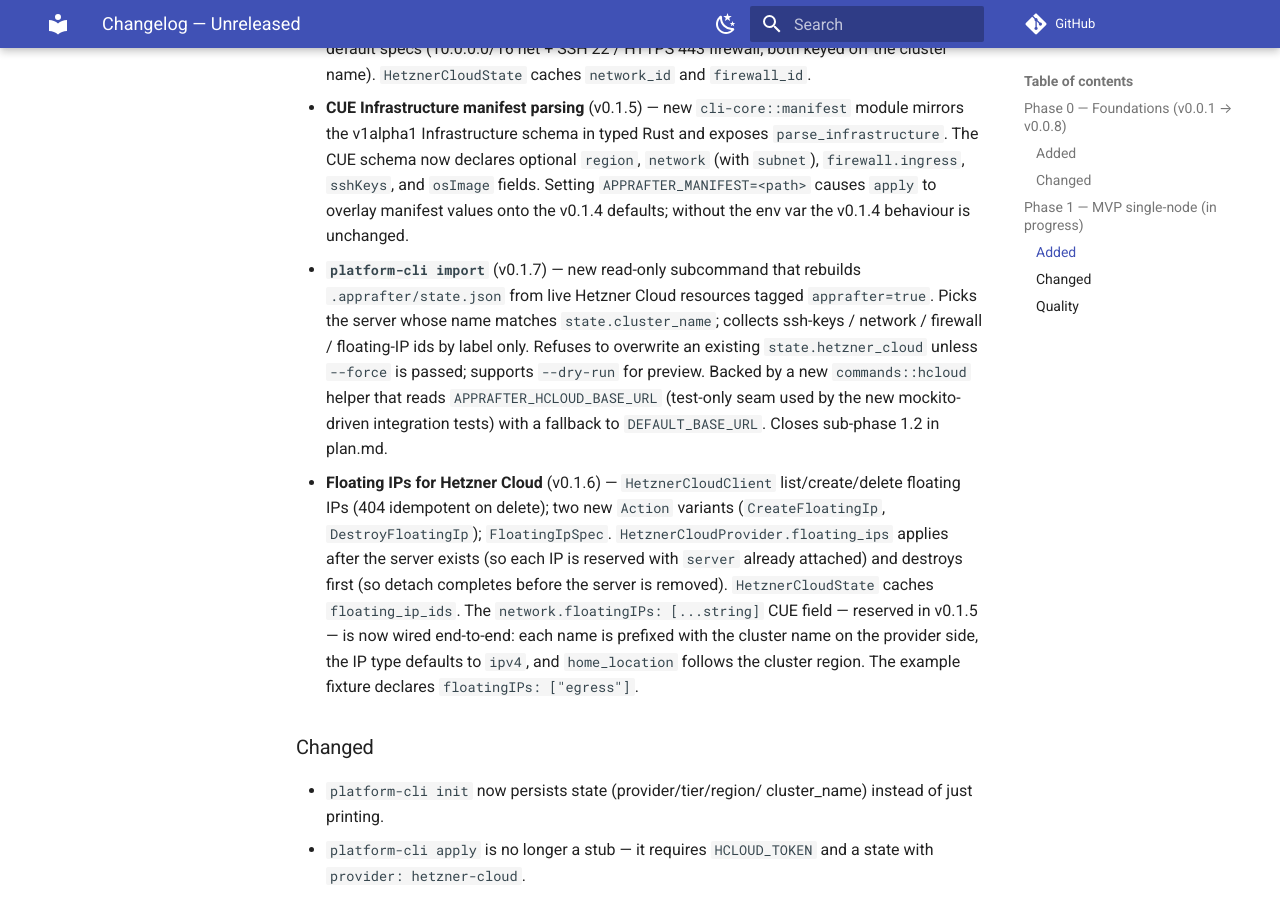
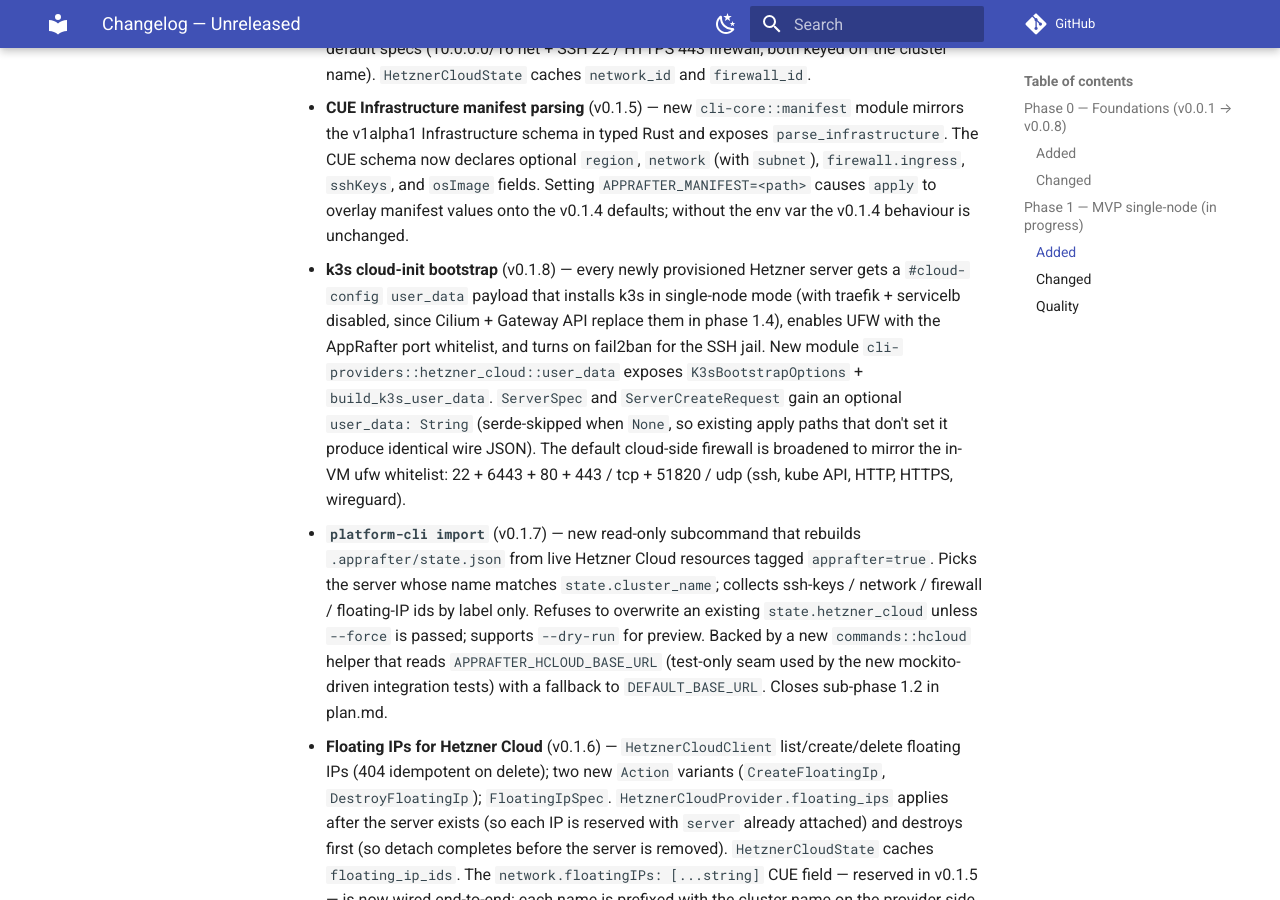
Before and after one commit to AppRafter/apprafter, an MkDocs documentation site: the page built from docs/changelog/UNRELEASED.md, in a window 1280 px wide and 900 px high, scrolled down 2335 px. Built offline with MkDocs 1.6.1 and Material for MkDocs 9.7.7, drawn with Linux system fonts in a browser that asks for light colours; comment, search, counter and statistics services are not loaded.

Commit message:
docs: close 1.3a (cloud-init bootstrap) for v0.1.8
- cli/README.md: apply paragraph rewritten — mentions the cloud-init
  payload (k3s + ufw + fail2ban) and the broadened default firewall
  port set.
- plan.md: sub-phase 1.3 now 🚧 partial; v0.1.8 поставка ticked off;
  v0.1.9 поставка scoped (kubeconfig retrieval + `platform-cli
  kubeconfig`).
- docs/changelog/UNRELEASED.md: v0.1.8 entry under Phase 1 / Added.

Co-Authored-By: Claude Opus 4.7 (1M context) <noreply@anthropic.com>

```diff
--- a/docs/changelog/UNRELEASED.md
+++ b/docs/changelog/UNRELEASED.md
@@ -113,6 +113,20 @@ the `0.0.x` series; semver starts at 1.0.
   Setting `APPRAFTER_MANIFEST=<path>` causes `apply` to overlay
   manifest values onto the v0.1.4 defaults; without the env var
   the v0.1.4 behaviour is unchanged.
+- **k3s cloud-init bootstrap** (v0.1.8) — every newly provisioned
+  Hetzner server gets a `#cloud-config` `user_data` payload that
+  installs k3s in single-node mode (with traefik + servicelb
+  disabled, since Cilium + Gateway API replace them in phase 1.4),
+  enables UFW with the AppRafter port whitelist, and turns on
+  fail2ban for the SSH jail. New module
+  `cli-providers::hetzner_cloud::user_data` exposes
+  `K3sBootstrapOptions` + `build_k3s_user_data`. `ServerSpec` and
+  `ServerCreateRequest` gain an optional `user_data: String`
+  (serde-skipped when `None`, so existing apply paths that don't
+  set it produce identical wire JSON). The default cloud-side
+  firewall is broadened to mirror the in-VM ufw whitelist: 22 +
+  6443 + 80 + 443 / tcp + 51820 / udp (ssh, kube API, HTTP, HTTPS,
+  wireguard).
 - **`platform-cli import`** (v0.1.7) — new read-only subcommand
   that rebuilds `.apprafter/state.json` from live Hetzner Cloud
   resources tagged `apprafter=true`. Picks the server whose name
```
Also changed, not shown: cli/README.md (+16 -5 lines), plan.md (+16 -9 lines).
